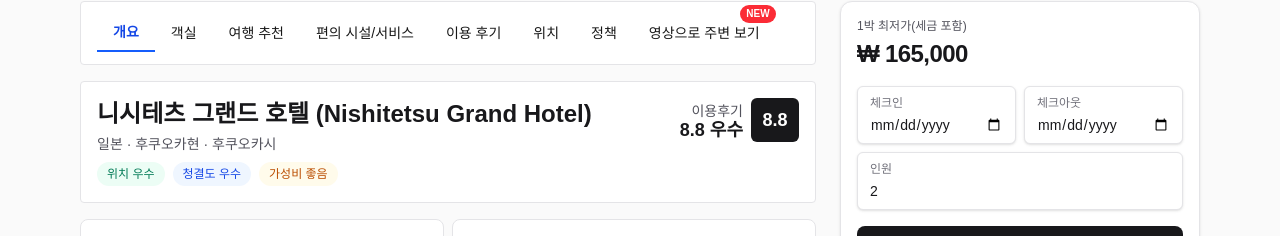
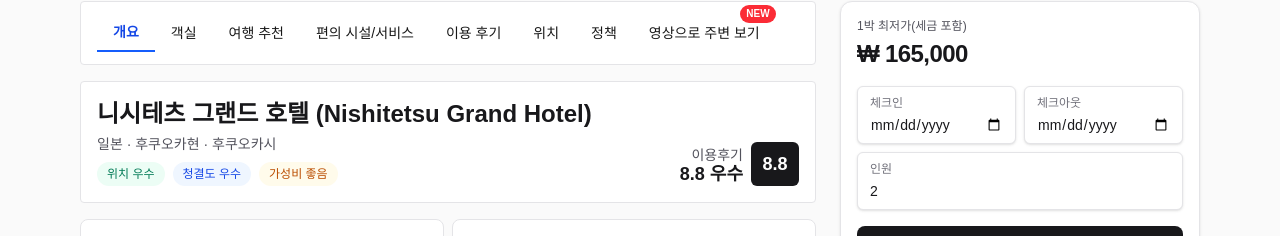
Before and after one commit to kwngmin/agoda_prototype, a Next.js app: page / in a window 1280 px wide. Shown: the part 488-724 px from the top of the page. Built offline with nearby package versions, Linux system fonts and the light colour scheme.

Commit message:
ui bugfix

```diff
--- a/src/widgets/hotel-detail/InfoSummary.tsx
+++ b/src/widgets/hotel-detail/InfoSummary.tsx
@@ -9,7 +9,7 @@
   const { t } = useLanguage();
   return (
     <section className="mx-auto max-w-screen-2xl py-4 border border-zinc-200 px-4 rounded-sm bg-white">
-      <div className="flex flex-col gap-2 sm:flex-row sm:items-start sm:justify-between">
+      <div className="flex flex-col gap-2 sm:flex-row sm:items-end sm:justify-between">
         <div>
           <h2 className="text-xl font-bold text-zinc-900 dark:text-zinc-100 sm:text-2xl">
             {t("header.hotelName")}
```
